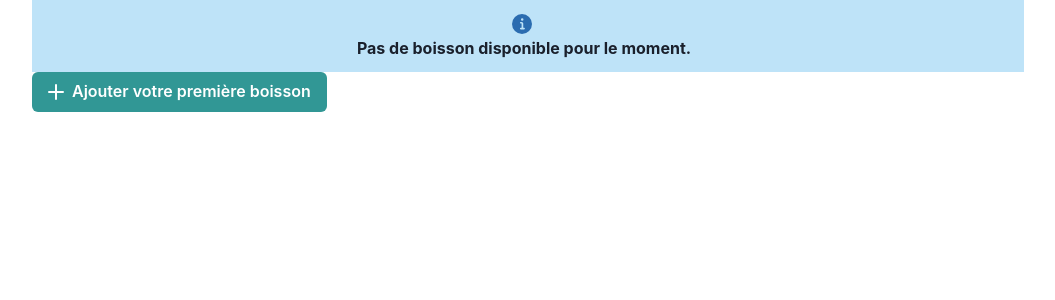
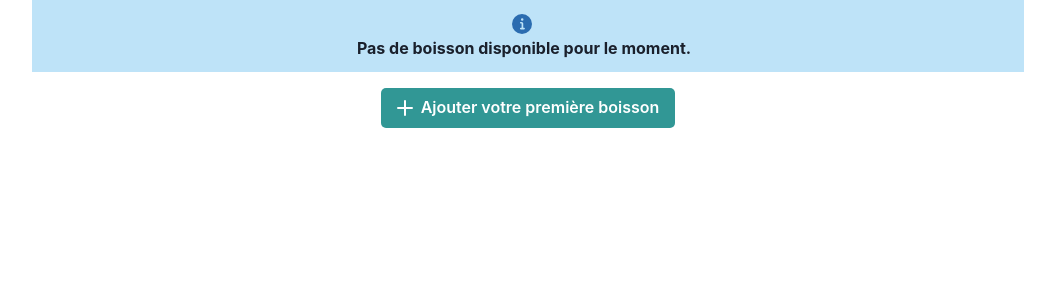
Before and after one commit to Singebob/bar_app, a Next.js app in the folder front/: page / in a window 1280 px wide. Shown: the top 300 px of the page, without its empty margins (112-1167 px from the left). Built offline with nearby package versions, Linux system fonts and the light colour scheme.

Commit message:
test: add filter on getByRole

```diff
--- a/front/src/pages/index.tsx
+++ b/front/src/pages/index.tsx
@@ -1,5 +1,5 @@
 import { AddIcon } from '@chakra-ui/icons';
-import { Alert, AlertIcon, AlertTitle, Button } from '@chakra-ui/react';
+import { Alert, AlertIcon, AlertTitle, Button, Center } from '@chakra-ui/react';
 
 export default function Home() {
     return (
@@ -8,9 +8,11 @@ export default function Home() {
                 <AlertIcon />
                 <AlertTitle>Pas de boisson disponible pour le moment.</AlertTitle>
             </Alert>
-            <Button leftIcon={<AddIcon />} colorScheme="teal" variant="solid">
-                Ajouter votre première boisson
-            </Button>
+            <Center marginTop={4}>
+                <Button leftIcon={<AddIcon />} colorScheme="teal" variant="solid" rounded={5}>
+                    Ajouter votre première boisson
+                </Button>
+            </Center>
         </>
     );
 }
```
Also changed, not shown: front/playwright.config.ts (+5 -5 lines), 1 other file (tests, documents, lock files or other folders).
